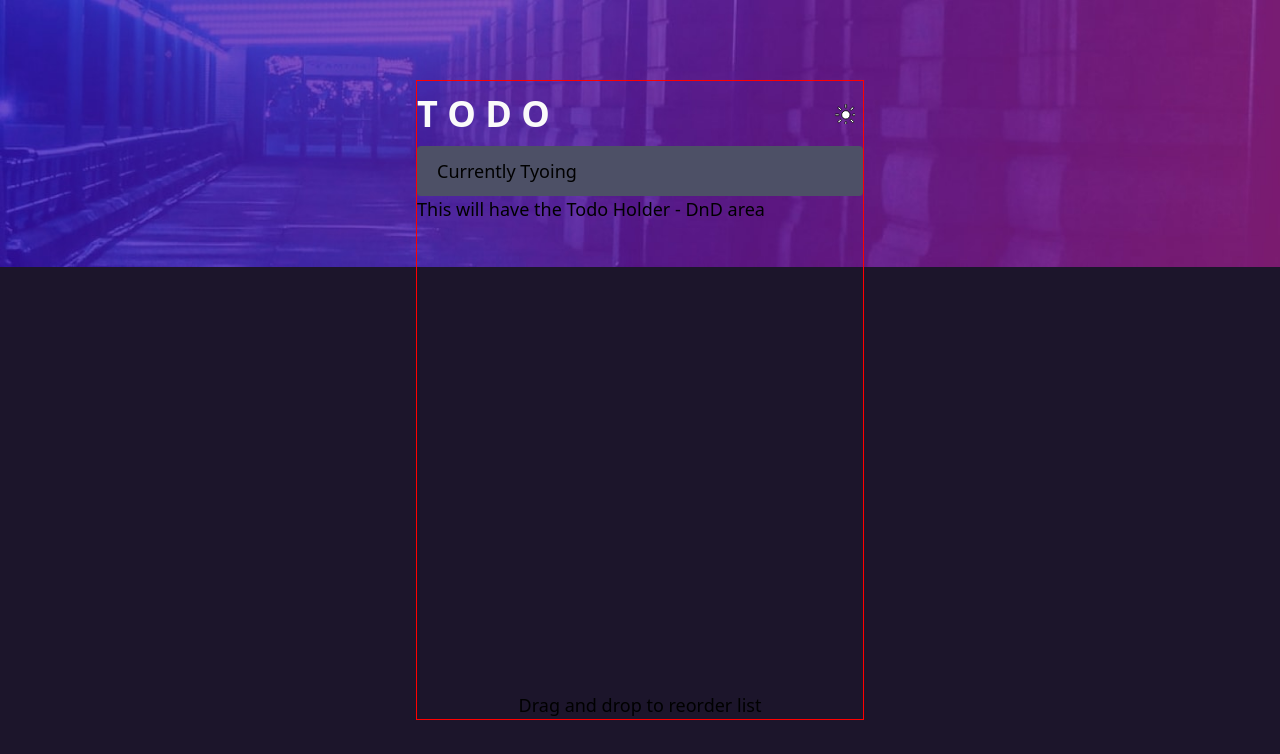
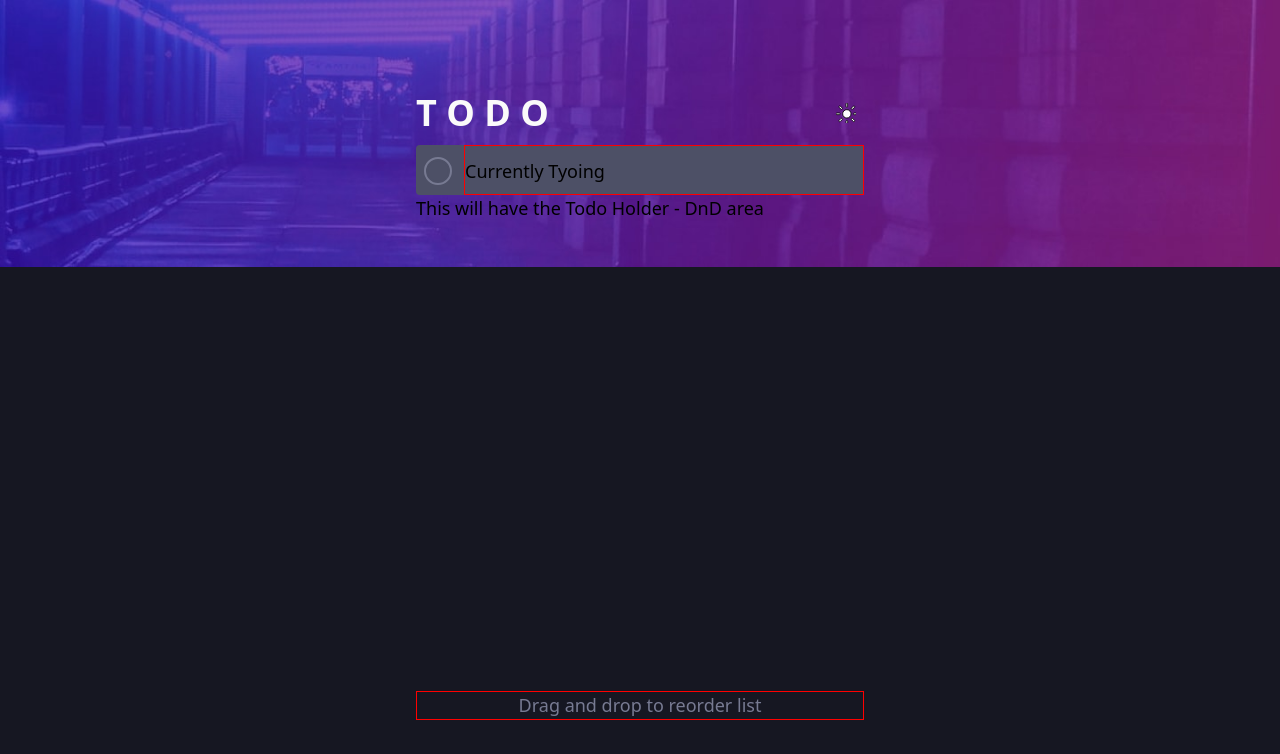
Before and after one commit to mortimerz/todo-app, a Next.js app: page / in a window 1280 px wide. Shown: the top 754 px of the page. Built offline with nearby package versions, Linux system fonts and the light colour scheme.

Commit message:
Updated styles
* added styles for todo check indicator

```diff
--- a/styles/globals.css
+++ b/styles/globals.css
@@ -12,7 +12,7 @@ body {
   /* mobile */
   bg-[url('../public/images/bg-mobile-light.jpg')]
   dark:bg-[url('../public/images/bg-mobile-dark.jpg')]
-  bg-no-repeat bg-top dark:bg-[#1C152B]
+  bg-no-repeat bg-top dark:bg-dark-very-dark-blue
   /* desktop */
   sm:bg-contain
   sm:bg-[url('../public/images/bg-desktop-light.jpg')]
@@ -21,9 +21,6 @@ body {
 
 .app-container {
   @apply
-  /* for testing purposes */
-  border-red
-  border
 
   /* mobile */
   w-[85%]
@@ -35,3 +32,43 @@ body {
   flex
   flex-col
 }
+
+.show-border {
+  @apply
+  border border-solid border-red
+}
+
+.footer-text {
+  @apply
+  dark:text-dark-dark-grayish-blue
+  text-light-dark-grayish-blue
+}
+
+/* to do item check indicator */
+.todo-check {
+  @apply
+  border-2
+  w-7
+  h-7
+  border-dark-dark-grayish-blue
+  rounded-full
+  flex items-center justify-center
+  m-auto
+  /* hover state */
+  hover:bg-gradient-to-r from-[#57DDFF] to-[#C058F3]
+  hover:border-none
+}
+
+.todo-check-selected {
+  /* background-image: linear-gradient(to right, #57DDFF, #C058F3); */
+  @apply
+  bg-gradient-to-r from-[#57DDFF] to-[#C058F3]
+}
+
+.todo-check-fill {
+  @apply
+  h-[85%]
+  w-[85%]
+  rounded-full
+  bg-dark-very-dark-grayish-blue
+}
```
